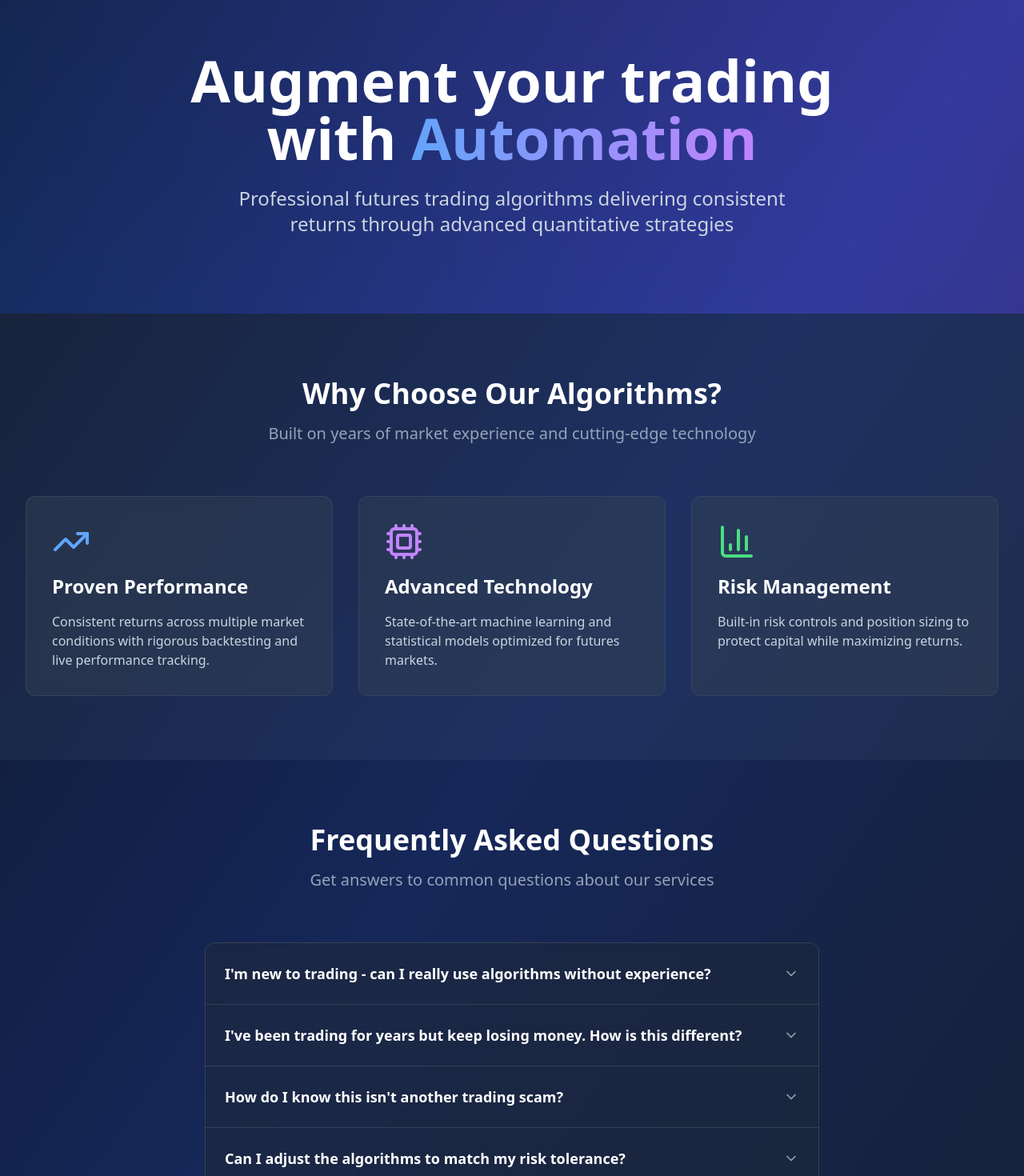
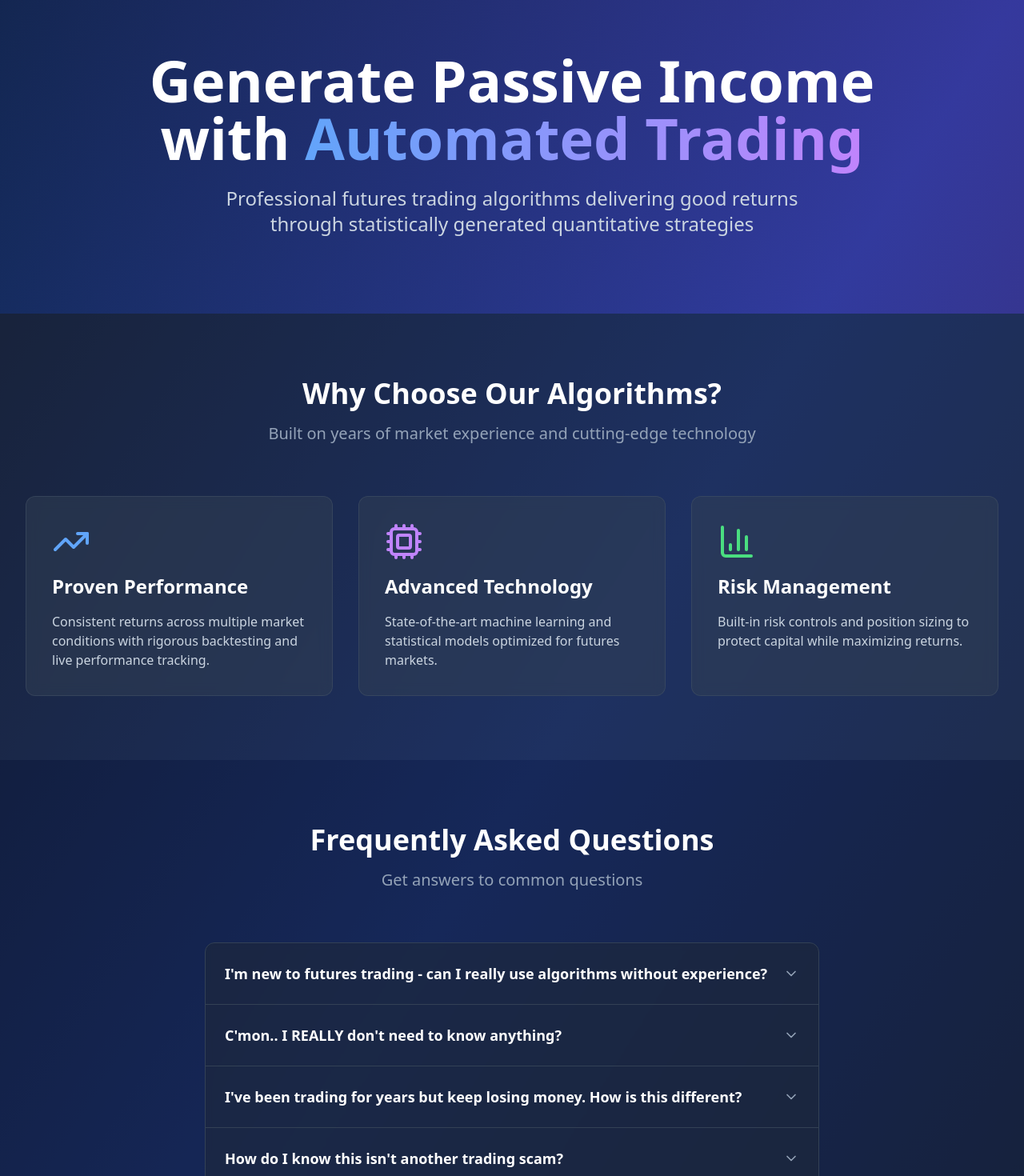
Before and after one commit to mike-edify/good-hands-trading, a React (Vite) app: page / in a window 1280 px wide. Shown: the part 80-1550 px from the top of the page at 80% size. Built offline with nearby package versions, Linux system fonts and the light colour scheme.

Commit message:
update FAQ and homepage

```diff
--- a/src/content.js
+++ b/src/content.js
@@ -17,12 +17,12 @@ export const siteContent = {
   home: {
     hero: {
       title: {
-        line1: "Augment your trading",
+        line1: "Generate Passive Income",
         line2: "with",
-        highlight: "Automation",
+        highlight: "Automated Trading",
       },
       subtitle:
-        "Professional futures trading algorithms delivering consistent returns through advanced quantitative strategies",
+        "Professional futures trading algorithms delivering good returns through statistically generated quantitative strategies",
       primaryButton: "View Algorithms",
       secondaryButton: "Get Access",
     },
@@ -52,9 +52,14 @@ export const siteContent = {
     faqData: [
       {
         question:
-          "I'm new to trading - can I really use algorithms without experience?",
+          "I'm new to futures trading - can I really use algorithms without experience?",
         answer:
-          "Absolutely! Our trading strategies are pre-built binary files that install directly into your NinjaTrader platform. You don't need to understand charts, indicators, or market patterns - the strategy does that work. Simply install the file, configure your risk settings, and let the system trade professionally on your behalf. It's like having an expert trader's strategy running on your own platform, with full control over your funds and execution.",
+          "Absolutely! Our trading strategies are pre-built binary files that install directly into your NinjaTrader platform. You don't need to understand charts, indicators, or market patterns - the strategy does that work. Simply install the file, configure your risk settings, and let the system trade professionally on your behalf. It's like having an expert trader's strategy running on your own platform, with full control over your funds and execution. ",
+      },
+      {
+        question: "C'mon.. I REALLY don't need to know anything?",
+        answer:
+          "Trading always has it's risks. So you should understand the risks and your own risk tolerance. But you don't need to know how to trade or how the strategy works. Our strategies are designed to be plug-and-play - you install the binary file on your NinjaTrader platform, set your risk parameters, and let the algorithm execute trades automatically. It's like having a professional trader's expertise without needing to learn all the details yourself.",
       },
       {
         question:
@@ -66,6 +71,11 @@ export const siteContent = {
         question: "How do I know this isn't another trading scam?",
         answer:
           "We understand your skepticism - the trading industry has many bad actors. Unlike services that want access to your funds, you install our strategies on YOUR NinjaTrader platform with YOUR broker account. We never touch your money or have access to your accounts. You get the actual binary strategy files, maintain full control, and can turn them on or off anytime. We provide transparent performance data and realistic expectations - no get-rich-quick promises.",
+      },
+      {
+        question: "What's your approach to risk management?",
+        answer:
+          "The metrics we prioritize are net profit to max drawdown ratio. Secondary to this is the risk/reward ratio. We build in strict risk controls to limit drawdowns and protect your capital. Each strategy has adjustable parameters for position sizing, stop-losses, and profit targets. While we do have recommended settings, you can customize them based on your risk tolerance. Since you're running the strategies on your own NinjaTrader platform, you have complete control over every aspect of the strategy's behavior.",
       },
       {
         question: "Can I adjust the algorithms to match my risk tolerance?",
--- a/src/pages/HomePage.jsx
+++ b/src/pages/HomePage.jsx
@@ -117,7 +117,7 @@ export const HomePage = () => {
                 Frequently Asked Questions
               </h2>
               <p className={STYLES.sectionSubtitle}>
-                Get answers to common questions about our services
+                Get answers to common questions
               </p>
             </div>
             <div className="max-w-3xl mx-auto">
```
